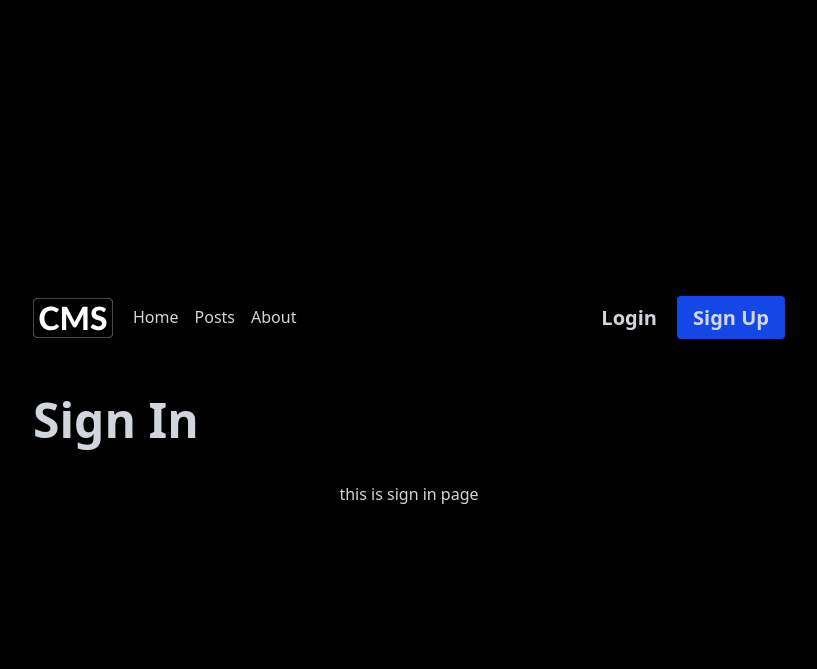
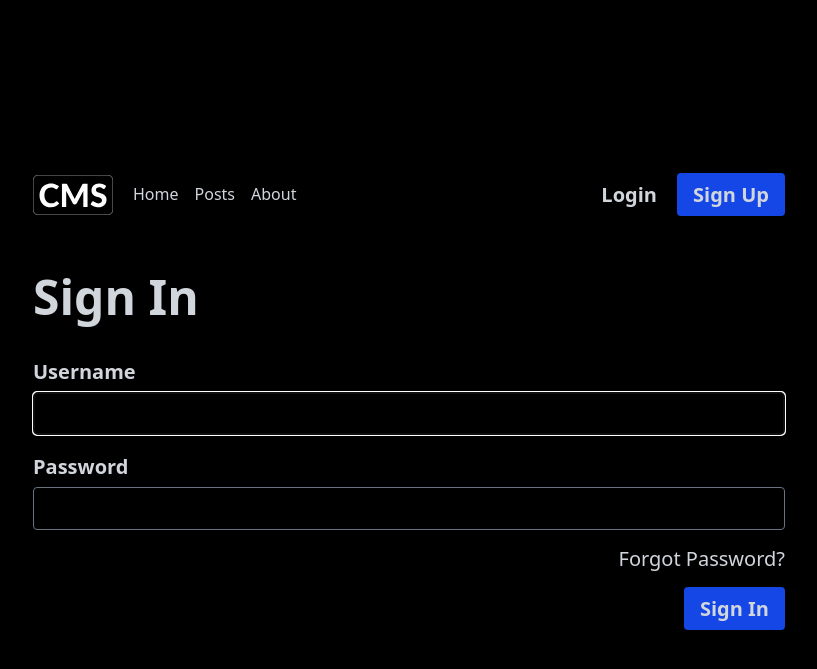
Before and after one commit to andrew-saeed/cms, a Django app: page /account/login/ in a window 1280 px wide. Shown: the top 669 px of the page, without its empty margins (231-1048 px from the left). Run offline with Django 5.2, Linux system fonts and the light colour scheme; style sheets or scripts are compiled from the project's sources.

Commit message:
setup login form and guard dashboard path

```diff
--- /dev/null
+++ b/account/templates/account.dashboard.html
@@ -0,0 +1,6 @@
+{% extends "base.html" %}
+
+{% block title %}dashboard{% endblock %}
+{% block page-header %}dashboard page{% endblock %}
+
+{% block content %}{% endblock %}
--- a/account/templates/account.login.html
+++ /dev/null
@@ -1,10 +0,0 @@
-{% extends "base.html" %}
-
-{% block title %}login{% endblock %}
-{% block page-header %}sign in{% endblock %}
-
-{% block content %}
-    <section>
-        <p class="text-center">this is sign in page</p>
-    </section>
-{% endblock %}
--- a/account/templates/account.register_done.html
+++ b/account/templates/account.register_done.html
@@ -5,6 +5,6 @@
 
 {% block content %}
     <section class="text-base-1 ">
-        <a class="btn btn--blue" href="/account/signin">sign in</a>
+        <a class="btn btn--blue" href="{% url 'account:login'%}">sign in</a>
     </section>
 {% endblock %}
--- /dev/null
+++ b/account/templates/registration/login.html
@@ -0,0 +1,35 @@
+{% extends "base.html" %}
+
+{% block title %}login{% endblock %}
+{% block page-header %}sign in{% endblock %}
+
+{% block content %}
+
+    <form method="POST" novalidate>
+
+        <div class="form-group">
+            <label for="{{form.username.id_for_label}}">{{form.username.label}}</label>
+            {{form.username}}
+            {{form.username.errors}}
+        </div>
+
+        <div class="form-group">
+            <label for="{{form.password.id_for_label}}">{{form.password.label}}</label>
+            {{form.password}}
+            {{form.password.errors}}
+        </div>
+
+        {% csrf_token %}
+
+        <input type="hidden" name="next" value="{{ next }}" />
+
+        <div class="form-actions text-end">
+            <a class="link with-underline capitalize" href="{% url 'account:password_reset' %}">forgot password?</a>
+        </div>
+
+        <div class="form-actions">
+            <button class="btn btn--blue" type="submit">sign in</button>
+        </div>
+    </form>
+
+{% endblock %}
--- /dev/null
+++ b/account/templates/registration/password_reset_form.html
@@ -0,0 +1,6 @@
+{% extends "base.html" %}
+
+{% block title %}password reset{% endblock %}
+{% block page-header %}reset your password{% endblock %}
+
+{% block content %}{% endblock %}
--- a/account/urls.py
+++ b/account/urls.py
@@ -1,9 +1,10 @@
-from django.urls import path
+from django.urls import path, include
 from . import views
 
 app_name = 'account'
 
 urlpatterns = [
+    path('', include('django.contrib.auth.urls')),
     path('register/', views.register, name='register'),
-    path('login/', views.login, name='login')
+    path('dashboard/', views.dashboard, name='dashboard'),
 ]
--- a/account/views.py
+++ b/account/views.py
@@ -1,5 +1,6 @@
 from django.shortcuts import render
 from .forms import UserRegistrationForm
+from django.contrib.auth.decorators import login_required
 
 def register(request):
     if request.method == 'POST':
@@ -13,5 +14,6 @@ def register(request):
         user_form = UserRegistrationForm()
     return render(request, 'account.register.html', {'user_form':user_form})
 
-def login(request):
-    return render(request, 'account.login.html')
+@login_required
+def dashboard(request):
+    return render(request, 'account.dashboard.html')
--- a/cms/settings.py
+++ b/cms/settings.py
@@ -33,6 +33,7 @@ ALLOWED_HOSTS = ['localhost', '127.0.0.1', 'andrewsaeed95.pythonanywhere.com']
 # Application definition
 
 INSTALLED_APPS = [
+    'account.apps.AccountConfig',
     'django.contrib.admin',
     'django.contrib.auth',
     'django.contrib.contenttypes',
@@ -41,7 +42,6 @@ INSTALLED_APPS = [
     'django.contrib.staticfiles',
     'theme.apps.ThemeConfig',
     'website.apps.WebsiteConfig',
-    'account.apps.AccountConfig',
 ]
 
 MIDDLEWARE = [
@@ -146,3 +146,6 @@ if ENABLE_DEBUG_TOOLBAR:
     MIDDLEWARE += [
         "debug_toolbar.middleware.DebugToolbarMiddleware",
     ]
+
+LOGIN_REDIRECT_URL = '/account/dashboard'
+LOGIN_URL = '/account/login'
--- a/theme/templates/base.html
+++ b/theme/templates/base.html
@@ -55,7 +55,7 @@
                             class="col-start-2 col-end-3 row-start-1 row-end-2 justify-self-end
                             md:col-start-3 md:col-end-4"
                         >
-                            <a class="btn btn--flat" href="/account/login">login</a>
+                            <a class="btn btn--flat" href="{% url 'account:login' %}">login</a>
                             <a class="btn btn--blue" href="/account/register">sign up</a>
                         </div>
                     </nav>
```
